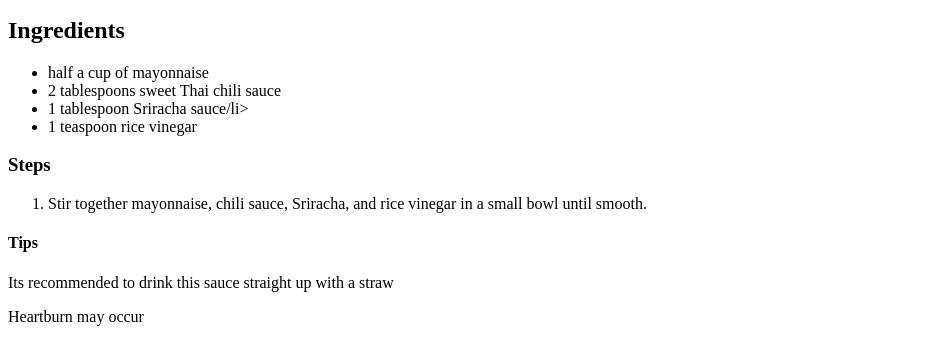
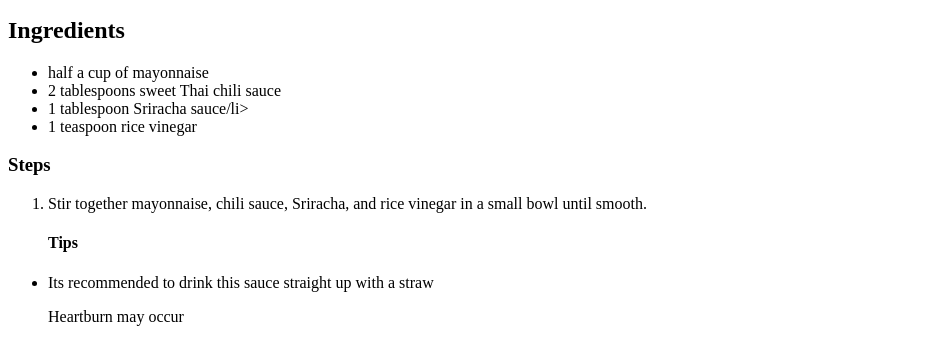
Before and after one commit to Capsfan900/odin-recipes, a plain HTML site: page recipes/bang.html in a window 1280 px wide. Shown: the part 676-1018 px from the top of the page, without its empty margins (0-951 px from the left). Drawn offline with Linux system fonts and the light colour scheme.

Commit message:
added boilerplate + basic layout

```diff
--- a/recipes/bang.html
+++ b/recipes/bang.html
@@ -24,10 +24,11 @@
     </ol>
 
 
-
+  <ul>
     <h4>Tips</h4>
-        <p>Its recommended to drink this sauce straight up with a straw </p>
+        <li><p>Its recommended to drink this sauce straight up with a straw </p>
         <p>Heartburn may occur</p>
+  </ul>
 
 </body>
 </html>
```
